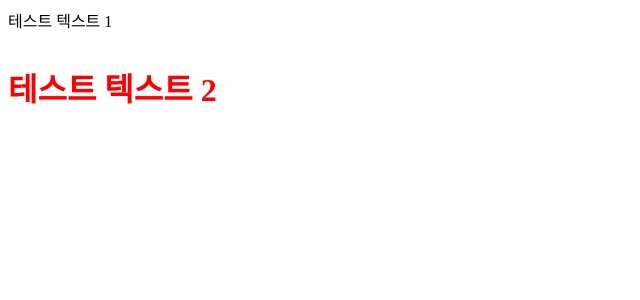
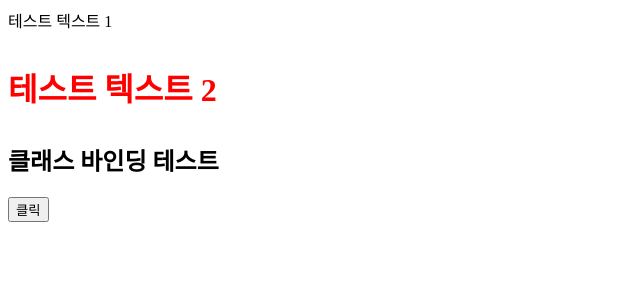
Before and after one commit to JunDemi/eevees, a Vue app: page / in a window 1280 px wide. Shown: the top 300 px of the page, without its empty margins (0-640 px from the left). Built offline with nearby package versions, Linux system fonts and the light colour scheme.

Commit message:
클래스 바인딩 테스트

```diff
--- a/src/App.vue
+++ b/src/App.vue
@@ -2,22 +2,28 @@
   <div>
     {{ case1 }}
   </div>
-  <h1 v-html="case2">
-  </h1>
+  <h1 v-html="case2"></h1>
+  <h2 :class="{active: isActive}">클래스 바인딩 테스트</h2>
+  <button @click="getChange">클릭</button>
 </template>
 <script>
 export default {
   data() {
     return {
       case1: "테스트 텍스트 1", //엘리먼트에 이중 중괄호는 텍스트 형태로 해석하여 출력
-      case2: "<p style='color: red'>테스트 텍스트 2</p>" //v-html은 해당 반환값에 대한 선언적 렌더링
+      case2: "<p style='color: red'>테스트 텍스트 2</p>", //v-html은 해당 반환값에 대한 선언적 렌더링
+      isActive: false,
     }
   },
   methods: {
-    test() {
-      console.log("테스트 함수입니당");
-    },
+    getChange() {
+      this.isActive = !this.isActive
+    }
   }
 }
 </script>
-<style lang="scss" scoped></style>
+<style scoped>
+  h2.active{
+    color: green;
+  }
+</style>
```
